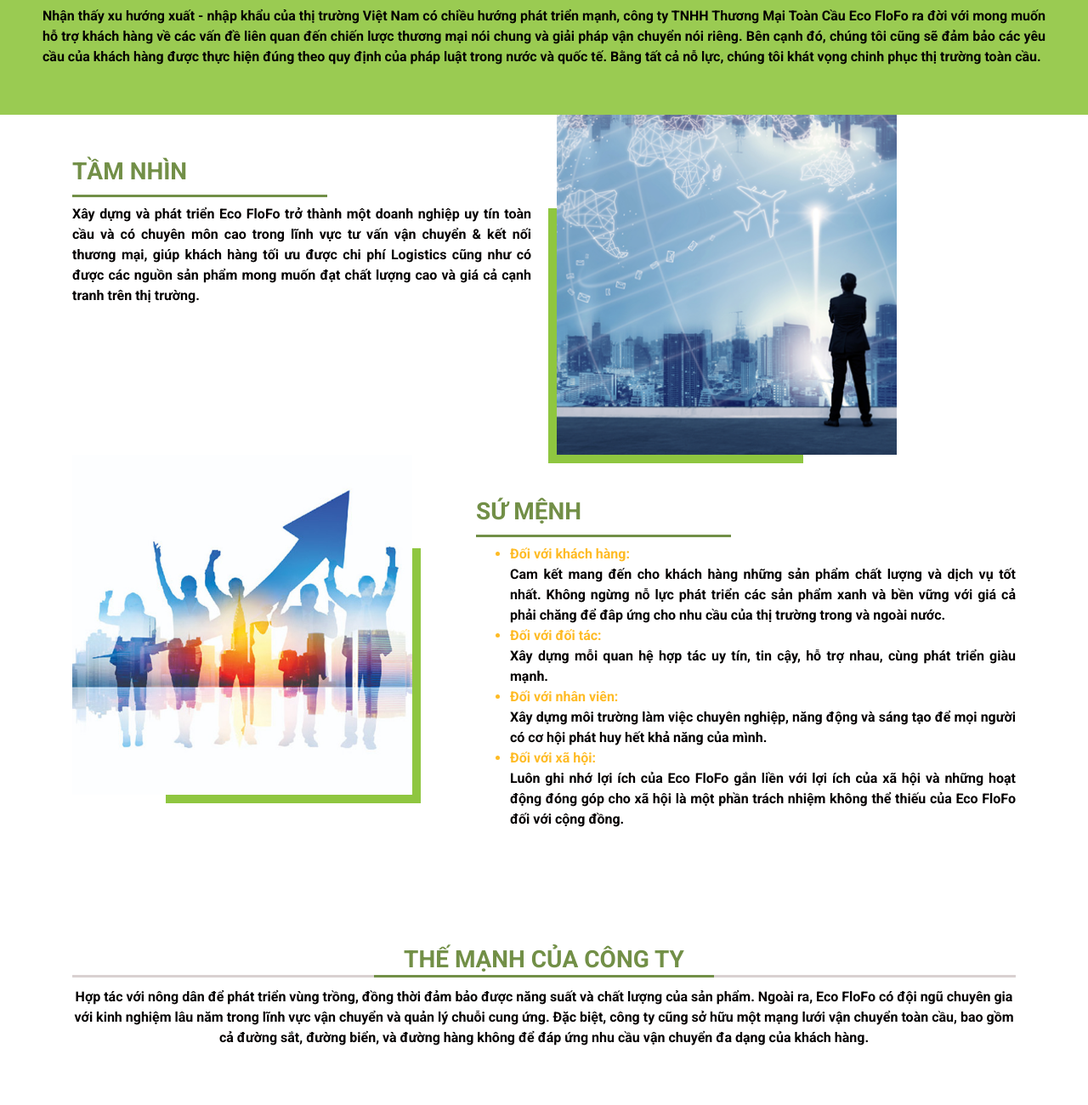
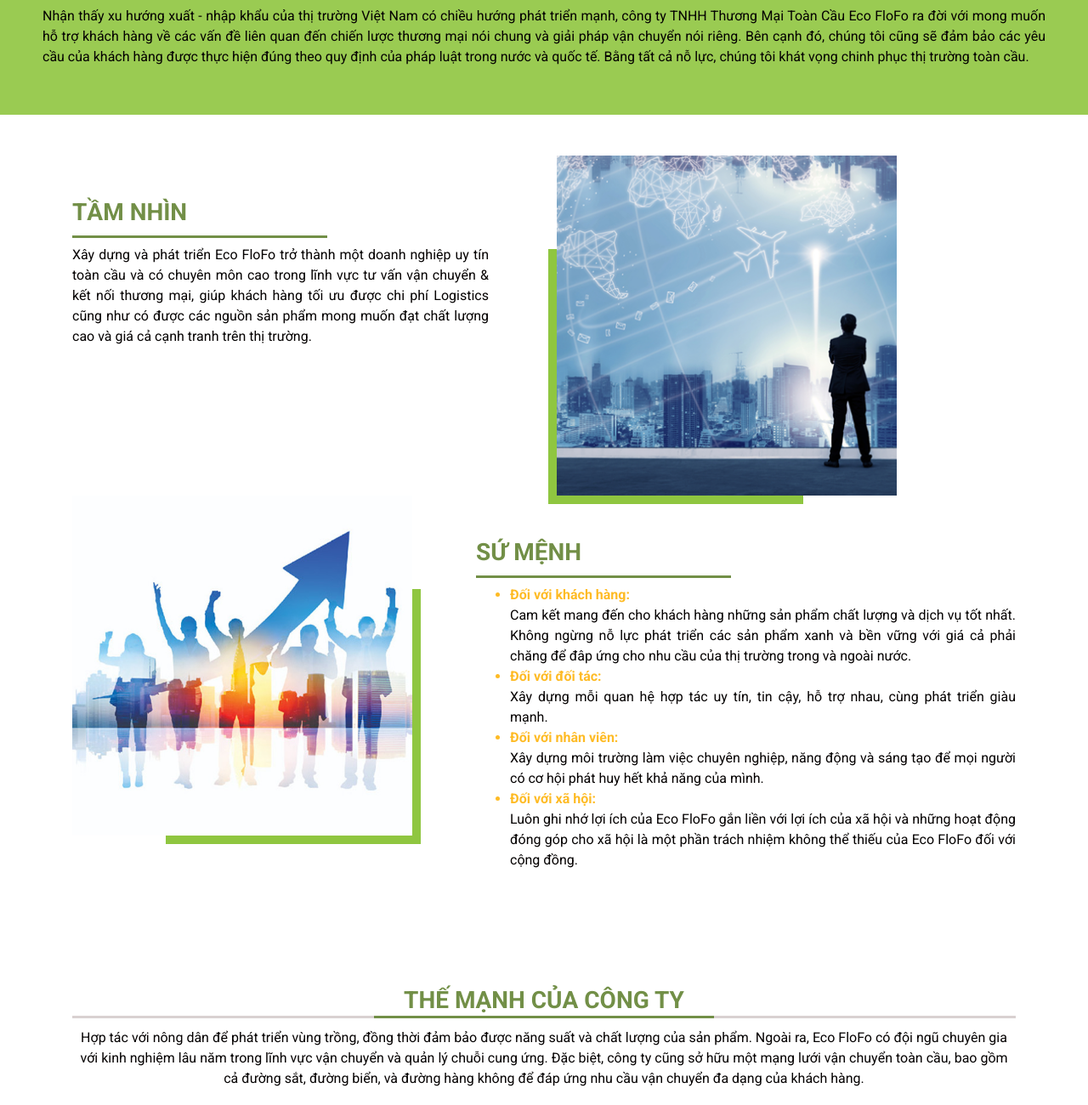
Before and after one commit to gzo-dev/eco-flofo, a plain HTML site: page about.html in a window 1280 px wide. Shown: the part 1200-2500 px from the top of the page at 85% size. Drawn offline with nearby package versions, Linux system fonts and the light colour scheme; a script that the page names is missing.

Commit message:
fix something

```diff
--- a/about.html
+++ b/about.html
@@ -127,7 +127,7 @@
             <h3 class="text-dark mb-0">Về ECO FLOFO</h3>
           </div>
           <div class="detail text-justify">
-            <p class="font-weight-bold">Nhận thấy xu hướng xuất - nhập khẩu của thị trường Việt Nam có chiều hướng phát
+            <p class="">Nhận thấy xu hướng xuất - nhập khẩu của thị trường Việt Nam có chiều hướng phát
               triển mạnh, công ty TNHH
               Thương Mại Toàn Cầu Eco FloFo ra đời với mong muốn hỗ trợ khách hàng về các vấn đề liên quan đến chiến
               lược thương mại nói chung và giải pháp vận chuyển nói riêng. Bên cạnh đó, chúng tôi cũng sẽ đảm bảo các
@@ -140,13 +140,13 @@
 
     <!-- end about section -->
     <!-- featured_new -->
-    <section class="featured_new2 layout_padding-bottom">
+    <section class="featured_new2 layout_padding-bottom mt-5">
       <div class="container">
         <div class="row">
           <div class="col-lg-6 colOfText col-md-6">
             <div class="detail-box">
               <h3>TẦM NHÌN </h3>
-              <p class="text-justify font-weight-bold">
+              <p class="text-justify" style="margin-right: 50px;">
                 Xây dựng và phát triển Eco FloFo trở thành một doanh nghiệp uy tín toàn cầu và có chuyên môn cao trong
                 lĩnh vực tư vấn vận chuyển & kết nối thương mại, giúp khách hàng tối ưu được chi phí Logistics cũng như
                 có được các nguồn sản phẩm mong muốn đạt chất lượng cao và giá cả cạnh tranh trên thị trường.
@@ -172,19 +172,19 @@
               </h3>
               <ul class="">
                 <li class="font-weight-bold">Đối với khách hàng:</li>
-                <p class="text-justify font-weight-bold mb-0">Cam kết mang đến cho khách hàng những sản phẩm chất lượng
+                <p class="text-justify mb-0">Cam kết mang đến cho khách hàng những sản phẩm chất lượng
                   và dịch vụ tốt nhất. Không ngừng nỗ lực
                   phát triển các sản phẩm xanh và bền vững với giá cả phải chăng để đâp ứng cho nhu cầu của thị trường
                   trong và ngoài nước.</p>
                 <li class="font-weight-bold">Đối với đối tác:</li>
-                <p class="text-justify font-weight-bold mb-0">Xây dựng mỗi quan hệ hợp tác uy tín, tin cậy, hỗ trợ nhau,
+                <p class="text-justify  mb-0">Xây dựng mỗi quan hệ hợp tác uy tín, tin cậy, hỗ trợ nhau,
                   cùng phát triển giàu mạnh. </p>
                 <li class="font-weight-bold">Đối với nhân viên:</li>
-                <p class="text-justify font-weight-bold mb-0">Xây dựng môi trường làm việc chuyên nghiệp, năng động và
+                <p class="text-justify  mb-0">Xây dựng môi trường làm việc chuyên nghiệp, năng động và
                   sáng tạo để mọi người có cơ hội phát huy hết
                   khả năng của mình. </p>
                 <li class="font-weight-bold">Đối với xã hội:</li>
-                <p class="text-justify font-weight-bold">Luôn ghi nhớ lợi ích của Eco FloFo gắn liền với lợi ích của xã
+                <p class="text-justify ">Luôn ghi nhớ lợi ích của Eco FloFo gắn liền với lợi ích của xã
                   hội và những hoạt động đóng góp cho xã
                   hội là một phần trách nhiệm không thể thiếu của Eco FloFo đối với cộng đồng.</p>
               </ul>
@@ -201,7 +201,8 @@
       <div class="container">
         <div class="box-title">
           <h3>THẾ MẠNH CỦA CÔNG TY</h3>
-          <p class="font-weight-bold pt-2">Hợp tác với nông dân để phát triển vùng trồng, đồng thời đảm bảo được năng suất và
+          <p class=" pt-2">Hợp tác với nông dân để phát triển vùng trồng, đồng thời đảm bảo được năng
+            suất và
             chất lượng của sản phẩm. Ngoài ra, Eco FloFo có đội ngũ chuyên gia với kinh nghiệm lâu năm trong lĩnh vực
             vận chuyển và quản lý chuỗi cung ứng. Đặc biệt, công ty cũng sở hữu một mạng lưới vận chuyển toàn cầu, bao
             gồm cả đường sắt, đường biển, và đường hàng không để đáp ứng nhu cầu vận chuyển đa dạng của khách hàng.</p>
@@ -287,7 +288,8 @@
           <div class="contact">
             <h4>trụ sở chính</h4>
             <ul>
-              <li><strong>Địa chỉ: </strong>207A đường Nguyễn Văn Thủ, phường Đa Kao, quận 1, thành phố Hồ Chí Minh, Việt Nam</li>
+              <li><strong>Địa chỉ: </strong>207A đường Nguyễn Văn Thủ, phường Đa Kao, quận 1, thành phố Hồ Chí Minh,
+                Việt Nam</li>
               <li><strong>Phone: </strong>+84 938 024 762</li>
               <li><strong>Email: </strong>sales@ecoflofotrading.com</li>
               <!-- <li>Fax:</li> -->
```
Also changed, not shown: index.html (+4 -4 lines).
